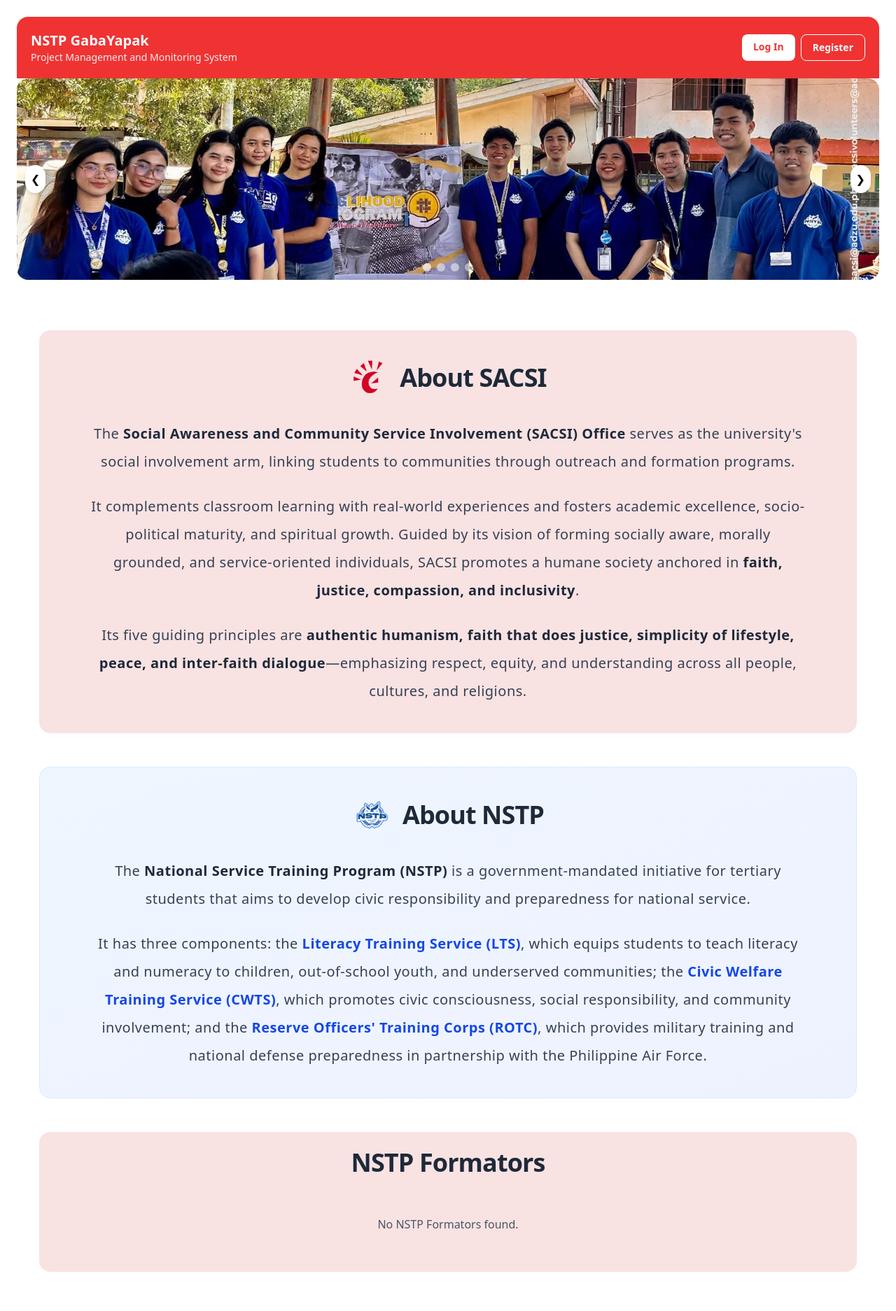
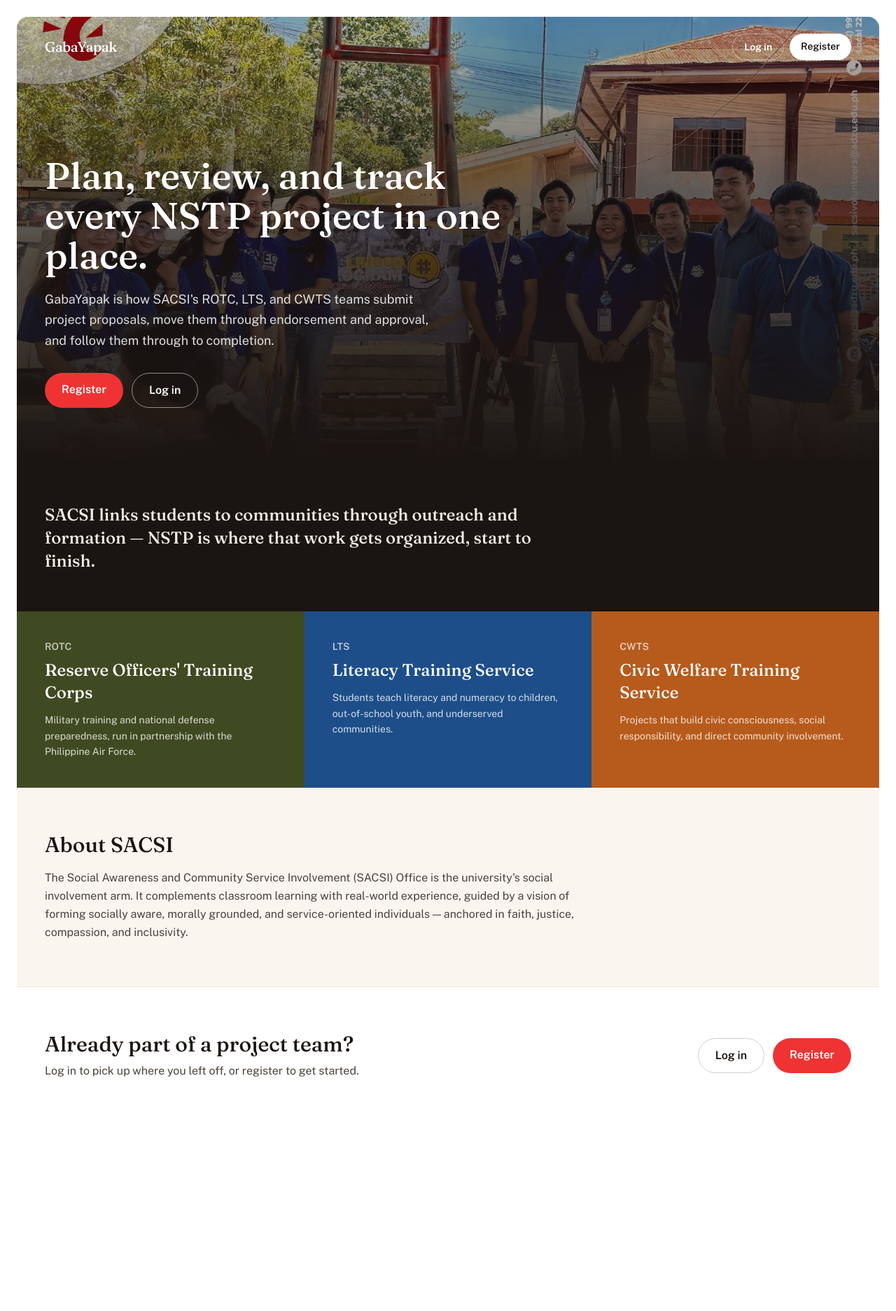
Before and after one commit to Katze-M/NSTP_GABAYAPAK_WEBSITE, a Laravel app: page / in a window 1280 px wide. Shown: the whole page at 70% size. After the commit the page ends 1539 px from the top, so only its background shows below. Run offline with Laravel 12, Linux system fonts and the light colour scheme; data comes from the database, SQL or seed files in the repository; data that the repository does not hold is empty; style sheets or scripts are compiled from the project's sources; some libraries are stand-ins or nearby versions.

Commit message:
Redesign public landing page and remove NSTP Formators from guest view
Guests now get a dedicated hero, mission statement, and a breakdown of the
three NSTP components (ROTC/LTS/CWTS) instead of the reused authenticated
About page. The Formators section no longer shows to guests; the logged-in
About page is unchanged.

```diff
--- a/nstp-gabayapak-website/resources/views/homepage.blade.php
+++ b/nstp-gabayapak-website/resources/views/homepage.blade.php
@@ -1,6 +1,18 @@
 @extends('layouts.app')
 
 @section('title', 'NSTP Project Management and Monitoring System')
+
+@guest
+@section('styles')
+<link rel="preconnect" href="https://fonts.googleapis.com">
+<link rel="preconnect" href="https://fonts.gstatic.com" crossorigin>
+<link href="https://fonts.googleapis.com/css2?family=Fraunces:opsz,wght@9..144,500;9..144,600&family=Public+Sans:wght@400;500;600&display=swap" rel="stylesheet">
+<style>
+  .landing-display { font-family: 'Fraunces', serif; font-optical-sizing: auto; }
+  .landing-copy { font-family: 'Public Sans', ui-sans-serif, system-ui, sans-serif; }
+</style>
+@endsection
+@endguest
 
 @section('content')
 <style>
@@ -42,21 +54,95 @@
     }
   }
 </style>
+@guest
+<!-- PUBLIC LANDING -->
+<section id="home" class="bg-white rounded-2xl shadow-subtle overflow-hidden landing-copy">
+
+  @if(session('registration_status') === 'pending')
+    <div class="px-5 pt-5 md:px-10 md:pt-8">
+      <div class="max-w-3xl p-4 bg-yellow-100 text-yellow-800 rounded-lg">Your registration is under review.</div>
+    </div>
+  @endif
+
+  <!-- Hero -->
+  <header class="relative isolate overflow-hidden">
+    <img src="{{ asset('assets/NSTP_IMAGE_4.jpg') }}" alt="" class="absolute inset-0 w-full h-full object-cover" aria-hidden="true">
+    <div class="absolute inset-0 bg-gradient-to-t from-[#1B1512] via-[#1B1512]/75 to-[#1B1512]/25"></div>
+
+    <div class="relative px-5 py-4 md:px-10 md:py-6 flex items-center justify-between">
+      <span class="landing-display text-white text-lg md:text-xl tracking-tight">GabaYapak</span>
+      <div class="flex gap-2">
+        <a href="{{ route('login') }}" class="px-4 py-2 rounded-full text-sm font-semibold text-white border border-white/40 hover:bg-white/10 transition-colors focus-visible:outline-2 focus-visible:outline-white">Log in</a>
+        <a href="{{ route('register') }}" class="px-4 py-2 rounded-full text-sm font-semibold text-[#1B1512] bg-white hover:bg-[#F3EEE6] transition-colors focus-visible:outline-2 focus-visible:outline-white">Register</a>
+      </div>
+    </div>
+
+    <div class="relative px-5 pb-10 pt-14 md:px-10 md:pb-20 md:pt-28 max-w-3xl">
+      <h1 class="landing-display text-white text-[2rem] leading-[1.1] md:text-5xl lg:text-[3.3rem] md:leading-[1.08]">
+        Plan, review, and track every NSTP project in one place.
+      </h1>
+      <p class="mt-5 text-white/85 text-base md:text-lg max-w-xl leading-relaxed">
+        GabaYapak is how SACSI's ROTC, LTS, and CWTS teams submit project proposals, move them through endorsement and approval, and follow them through to completion.
+      </p>
+      <div class="mt-8 flex flex-wrap gap-3">
+        <a href="{{ route('register') }}" class="px-6 py-3 rounded-full bg-[#EF3333] text-white font-semibold hover:bg-[#d62b2b] transition-colors focus-visible:outline-2 focus-visible:outline-offset-2 focus-visible:outline-white">Register</a>
+        <a href="{{ route('login') }}" class="px-6 py-3 rounded-full border border-white/50 text-white font-semibold hover:bg-white/10 transition-colors focus-visible:outline-2 focus-visible:outline-offset-2 focus-visible:outline-white">Log in</a>
+      </div>
+    </div>
+  </header>
+
+  <!-- Mission -->
+  <div class="bg-[#1B1512] text-[#F3EEE6] px-5 py-10 md:px-10 md:py-14">
+    <p class="landing-display text-xl md:text-2xl max-w-3xl leading-snug">
+      SACSI links students to communities through outreach and formation — NSTP is where that work gets organized, start to finish.
+    </p>
+  </div>
+
+  <!-- The three components -->
+  <div class="grid md:grid-cols-3">
+    <div class="p-8 md:p-10" style="background-color:#3F4A22;">
+      <p class="text-white/70 text-sm font-semibold mb-2">ROTC</p>
+      <h3 class="landing-display text-white text-xl md:text-2xl mb-3">Reserve Officers' Training Corps</h3>
+      <p class="text-white/80 text-sm leading-relaxed">Military training and national defense preparedness, run in partnership with the Philippine Air Force.</p>
+    </div>
+    <div class="p-8 md:p-10" style="background-color:#1D4E89;">
+      <p class="text-white/70 text-sm font-semibold mb-2">LTS</p>
+      <h3 class="landing-display text-white text-xl md:text-2xl mb-3">Literacy Training Service</h3>
+      <p class="text-white/80 text-sm leading-relaxed">Students teach literacy and numeracy to children, out-of-school youth, and underserved communities.</p>
+    </div>
+    <div class="p-8 md:p-10" style="background-color:#B65B1C;">
+      <p class="text-white/70 text-sm font-semibold mb-2">CWTS</p>
+      <h3 class="landing-display text-white text-xl md:text-2xl mb-3">Civic Welfare Training Service</h3>
+      <p class="text-white/80 text-sm leading-relaxed">Projects that build civic consciousness, social responsibility, and direct community involvement.</p>
+    </div>
+  </div>
+
+  <!-- About SACSI -->
+  <div class="px-5 py-12 md:px-10 md:py-16 bg-[#FAF6EF]">
+    <div class="max-w-3xl">
+      <h2 class="landing-display text-2xl md:text-3xl text-[#1B1512] mb-4">About SACSI</h2>
+      <p class="text-[#4A433C] leading-relaxed">
+        The Social Awareness and Community Service Involvement (SACSI) Office is the university's social involvement arm. It complements classroom learning with real-world experience, guided by a vision of forming socially aware, morally grounded, and service-oriented individuals — anchored in faith, justice, compassion, and inclusivity.
+      </p>
+    </div>
+  </div>
+
+  <!-- Closing CTA -->
+  <div class="px-5 py-12 md:px-10 md:py-16 border-t border-[#EDE6D8] flex flex-col sm:flex-row items-start sm:items-center justify-between gap-6">
+    <div>
+      <h2 class="landing-display text-2xl md:text-3xl text-[#1B1512]">Already part of a project team?</h2>
+      <p class="text-[#4A433C] mt-2">Log in to pick up where you left off, or register to get started.</p>
+    </div>
+    <div class="flex gap-3 shrink-0">
+      <a href="{{ route('login') }}" class="px-6 py-3 rounded-full border border-[#1B1512]/20 text-[#1B1512] font-semibold hover:bg-[#1B1512]/5 transition-colors">Log in</a>
+      <a href="{{ route('register') }}" class="px-6 py-3 rounded-full bg-[#EF3333] text-white font-semibold hover:bg-[#d62b2b] transition-colors">Register</a>
+    </div>
+  </div>
+</section>
+
+@else
 <!-- HOME (About + Moderators) -->
 <section id="home" class="bg-white rounded-2xl shadow-subtle overflow-hidden">
-
-  @guest
-    <div class="flex flex-col sm:flex-row items-center justify-between gap-3 p-4 md:p-5 bg-[#EF3333] text-white">
-      <div>
-        <p class="font-bold text-lg md:text-xl">NSTP GabaYapak</p>
-        <p class="text-sm text-white/90">Project Management and Monitoring System</p>
-      </div>
-      <div class="flex gap-2">
-        <a href="{{ route('login') }}" class="px-4 py-2 rounded-lg bg-white text-[#EF3333] font-semibold text-sm hover:bg-gray-100">Log In</a>
-        <a href="{{ route('register') }}" class="px-4 py-2 rounded-lg border border-white text-white font-semibold text-sm hover:bg-white/10">Register</a>
-      </div>
-    </div>
-  @endguest
 
   @if(session('registration_status') === 'pending')
     <div class="p-4 max-w-4xl mx-auto mt-4 bg-yellow-100 text-yellow-800 rounded">Your registration is under review.</div>
@@ -201,4 +287,5 @@
     updateSlider();
   }, 5000);
 </script>
+@endguest
 @endsection
```
